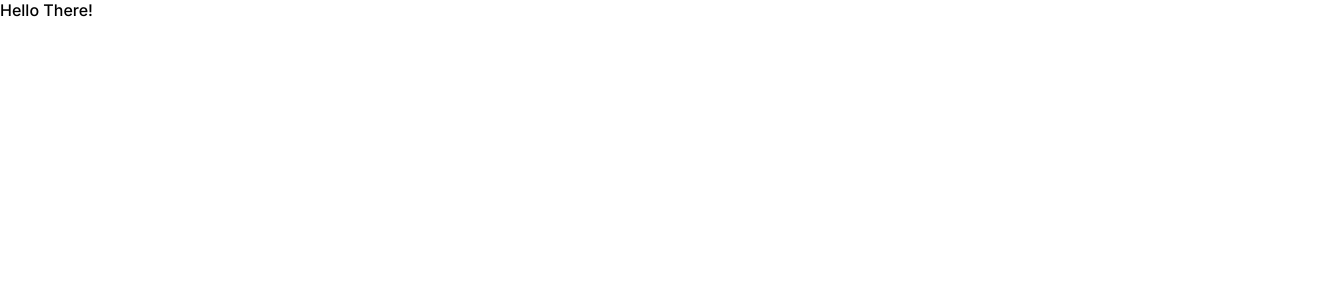
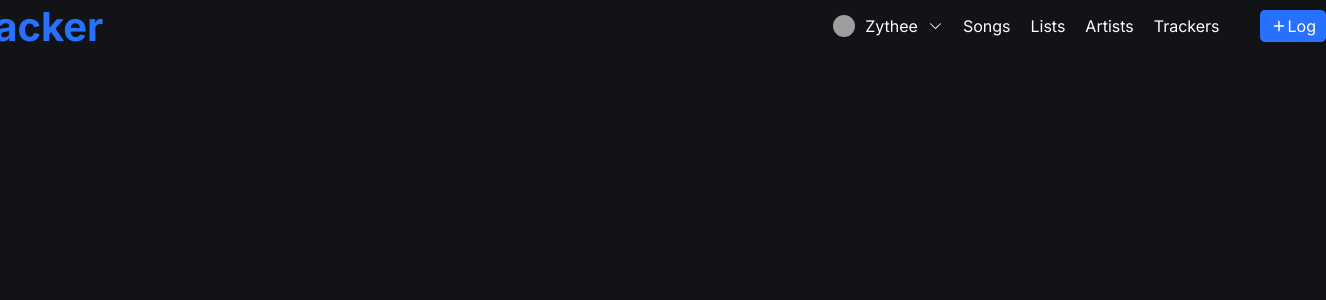
Before and after one commit to Samuel-Duque/Tracker, a React (Vite) app: page / in a window 1280 px wide. Shown: the top 300 px of the page, 1326 px wide, since content can reach past the window. Built offline with nearby package versions, Linux system fonts and the light colour scheme; grey boxes are pictures that could not be loaded.

Commit message:
add Header template and `index.css`

```diff
--- a/src/App.jsx
+++ b/src/App.jsx
@@ -1,11 +1,11 @@
 import React from "react";
-
-const App = () => {
+import Header from "./components/Header/Header.jsx";
+function App() {
   return (
     <>
-      <p>Hello There!</p>
+      <Header />
     </>
   );
-};
+}
 
 export default App;
--- a/src/components/Header.jsx
+++ b/src/components/Header/Header.jsx
@@ -1,21 +1,21 @@
 import React from "react";
-import "./Header.css";
-import "../styles/global.css";
-import downArrow from "../assets/down-arrow.svg";
-import plusIcon from "../assets/more-icon.svg";
+import style from "./Header.module.css";
+import downArrow from "../../assets/down-arrow.svg";
+import plusIcon from "../../assets/more-icon.svg";
+
 function Header() {
   return (
     <>
-      <div className="navbar">
-        <div className="logo">Tracker</div>
-        <div className="nav-itens">
-          <div className="profile">
+      <div className={style.navbar}>
+        <div className={style.logo}>Tracker</div>
+        <div className={style.navItens}>
+          <div className={style.profile}>
             <img
               src="https://www.w3schools.com/howto/img_avatar.png"
               alt="profile"
-              className="profile-img"
+              className={style.profileImg}
             />
-            <span className="username">Zythee</span>
+            <span className={style.username}>Zythee</span>
             <img src={downArrow} alt="" />
           </div>
 
@@ -26,7 +26,7 @@ function Header() {
           <a href="/">
             <img src="" alt="" />
           </a>
-          <div className="btn-log">
+          <div className={style.btnLog}>
             <img src={plusIcon} alt="" /> Log
           </div>
         </div>
--- a/src/components/Header.css
+++ b/src/components/Header/Header.module.css
@@ -10,9 +10,8 @@
   font-weight: bolder;
   color: var(--primary-color);
 }
-.nav-itens {
+.navItens {
   display: flex;
-  border: 1px solid white;
   gap: 20px;
   padding: 10px 0px;
   align-items: center;
@@ -24,14 +23,17 @@
   align-items: center;
 }
 
-.profile-img {
+.profileImg {
   width: 1.4rem;
   height: 1.4rem;
   border-radius: 50%;
 }
 
-.btn-log {
+.btnLog {
   color: white;
+  display: flex;
+  background-color: var(--primary-color);
+  padding: 6px 10px;
   border: none;
   border-radius: 5px;
   align-items: center;
--- a/src/index.css
+++ b/src/index.css
@@ -7,6 +7,51 @@
 }
 
 :root {
+  --primary-color: #2871ff;
+  --secondary-color: #c4c4c4;
+  --dark-secondary: #2e2e2e;
+  --gray-dark: #3d3d3d;
+  --background-color: #111316;
+  --text-color: #000000;
+  --accent-color: #2871ff;
+  --black-color: #000000;
+  --white-color: #ffffff;
+
+  --font-family-base: "Inter";
+  --font-size-base: 1rem;
+  --border-radius: 4px;
+}
+
+body {
+  display: flex;
+  justify-content: center;
+  align-items: center;
+  margin: 0;
+  padding: 0;
+  font-family: var(--font-family-base);
+  font-size: var(--font-size-base);
+  background-color: var(--background-color);
+  color: var(--text-color);
+}
+
+h1,
+h2,
+h3,
+h4,
+h5,
+h6,
+p {
+  color: var(--primary-color);
   font-family: "Inter";
-  font-weight: 500;
 }
+
+a {
+  color: var(--white-color);
+  text-decoration: none;
+}
+
+.container {
+  max-width: 1372px;
+  margin: 0 auto;
+  padding: 0 1em;
+}
--- a/src/pages/Home/Home.jsx
+++ b/src/pages/Home/Home.jsx
@@ -1,7 +1,7 @@
 import React from "react";
 import "./Home.css";
 import "../../styles/global.css";
-import Header from "../../components/Header";
+import Header from "../../components/Header/Header";
 const Home = () => {
   return (
     <div className="home-page">
--- a/src/styles/global.css
+++ /dev/null
@@ -1,50 +0,0 @@
-@import "./variables.css";
-
-@font-face {
-  font-family: "Inter";
-  src: url("../styles/fonts/Inter-VariableFont_slnt,wght.ttf")
-    format("truetype");
-  font-weight: 100 900;
-}
-
-body {
-  margin: 0;
-  padding: 0;
-  font-family: var(--font-family-base);
-  font-size: var(--font-size-base);
-  background-color: var(--background-color);
-  color: var(--text-color);
-}
-
-h1,
-h2,
-h3,
-h4,
-h5,
-h6,
-p {
-  color: var(--primary-color);
-  font-family: "Inter";
-}
-
-a {
-  color: var(--white-color);
-  text-decoration: none;
-}
-
-.btn-log {
-  display: flex;
-  background-color: var(--primary-color);
-  border-radius: var(--border-radius);
-  color: var(--text-color);
-  align-items: center;
-  justify-content: center;
-  cursor: pointer;
-  padding: 6px 10px;
-}
-
-.container {
-  max-width: 1372px;
-  margin: 0 auto;
-  padding: 0 1em;
-}
--- a/src/styles/variables.css
+++ /dev/null
@@ -1,18 +0,0 @@
-/* src/styles/variables.css */
-:root {
-  --primary-color: #2871ff;
-  --secondary-color: #c4c4c4;
-  --dark-secondary: #2e2e2e;
-  --gray-dark: #3d3d3d;
-  --background-color: #111316;
-  --text-color: #000000;
-  --accent-color: #2871ff;
-  --black-color: #000000;
-  --white-color: #ffffff;
-
-  /* Add more color variables as needed */
-
-  --font-family-base: "Inter";
-  --font-size-base: 16px;
-  --border-radius: 4px;
-}
```
